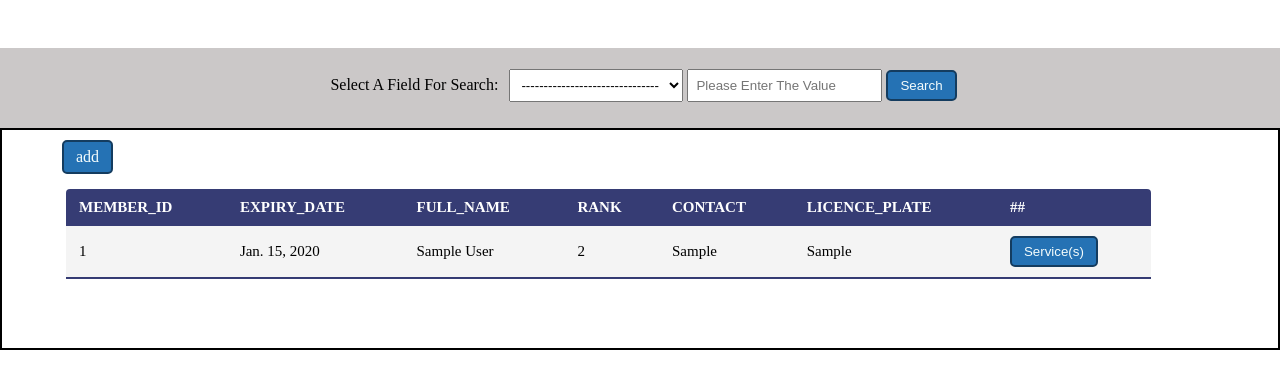
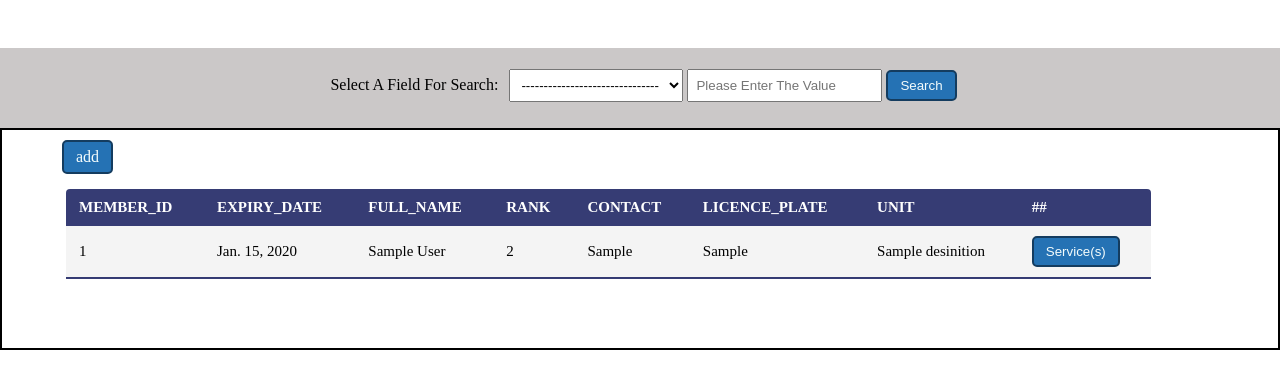
Before and after one commit to Kamal58634/Visitors, a Django app: page / in a window 1280 px wide. Shown: the part 120-509 px from the top of the page. Run offline with Django 4.2, Linux system fonts and the light colour scheme; tables that the repository leaves empty hold one stand-in row (values such as "Sample post").

Commit message:
change unit field in millitary model

```diff
--- a/visitors/forms.py
+++ b/visitors/forms.py
@@ -21,7 +21,7 @@ class VisitInformationForm(forms.ModelForm):
 
         class Meta:
                 model=Visit_Information
-                fields=('gate','desination','unit','tag_no')
+                fields=('gate','desination','tag_no')
 
 class TypeOfServicesPartialForm(forms.Form):
         type=forms.IntegerField()
--- a/visitors/models.py
+++ b/visitors/models.py
@@ -13,6 +13,7 @@ class MilitiryMember(models.Model):
     contact=models.CharField(max_length=11)
     created=models.DateTimeField(auto_now_add=True,null=True,blank=True)
     licence_plate=models.CharField(null=True,blank=True,max_length=6)
+    unit=models.ForeignKey('Desinition',blank=True, null=True,on_delete=models.CASCADE,related_name='desinition_u')
     active=models.BooleanField(default=True)
 
     def __str__(self):
@@ -55,7 +56,6 @@ class Visit_Information(models.Model):
     visitor=models.ManyToManyField(Visitor,related_name='visitors')
     gate=models.CharField(max_length=200,choices=Gates)
     desination=models.ForeignKey(Desinition,on_delete=models.CASCADE,related_name='desinition_d')
-    unit=models.ForeignKey(Desinition,blank=True, null=True,on_delete=models.CASCADE,related_name='desinition_u')
     returnd=models.BooleanField(default=False)
     issue_time=models.DateTimeField()#default=timezone.now
     updated=models.DateTimeField(auto_now=True)
--- a/visitors/templates/visitors/create_military.html
+++ b/visitors/templates/visitors/create_military.html
@@ -25,6 +25,9 @@
              <tr>
               <td><label for=""> licence_plate:</label></td><td>{{form.licence_plate}}</td>
             </tr>
+            <tr>
+              <td><label for=""> Unit:</label></td><td>{{form.unit}}</td>
+            </tr>
 
         </table>
         <div style="display: flex; justify-content: center; margin-top: 10px;">
--- a/visitors/templates/visitors/militiryinfo.html
+++ b/visitors/templates/visitors/militiryinfo.html
@@ -15,7 +15,9 @@
                             {% for col in field_name %}
                                 <td>{{col}}</td>
                             {% endfor %}
-
+                            <th scope="col" >
+                                Unit
+                            </th>
                             <th scope="col" >
                                 ##
                             </th>
@@ -51,9 +53,15 @@
                                             {{military.contact}}
                                         </p>
                                     </td>
+
                                     <td >
                                         <p >
                                             {{military.licence_plate}}
+                                        </p>
+                                    </td>
+                                    <td >
+                                        <p >
+                                            {{military.unit}}
                                         </p>
                                     </td>
                                     <!-- <td class="px-5 py-5 text-sm bg-white border-b border-gray-200">
--- a/visitors/views.py
+++ b/visitors/views.py
@@ -3,7 +3,7 @@ from django.urls import reverse
 from django.views import View
 from django.shortcuts import render,get_list_or_404,redirect,get_object_or_404
 from .forms import MilitiryInfoForm,VisitInformationForm
-from .models import MilitiryMember,Visit_Information,Visitor,SericeType
+from .models import MilitiryMember,Visit_Information,Visitor,SericeType,Desinition
 from django.contrib import messages
 from django.http import JsonResponse
 import datetime
@@ -24,6 +24,7 @@ class ListMilitryView(View):
 
     def get(self,request):
         military=MilitiryMember.objects.all()
+
         serviceType=SericeType.objects.all()
 
         return render(request,'visitors/militiryinfo.html',{'militiries':military,'field_name':self.field_name,'serviceType':serviceType})
@@ -46,6 +47,7 @@ class CreateMilitaryView(View):
     class_form=MilitiryInfoForm
     def get(self,request):
         form=self.class_form
+        print(form)
         return render(request,'visitors/create_military.html',{"form":form})
 
     def post(self,request):
@@ -54,14 +56,16 @@ class CreateMilitaryView(View):
         if form.is_valid():
             cd=form.cleaned_data
             user = request.user.id
-            # print('%'*45)
-            # print(user_id)
+            print('%'*45)
+            print(cd['unit'])
+            unitEnd=Desinition.objects.get(name=cd['unit'])
             MilitiryMember.objects.create(user_id=user,member_id=cd['member_id'],
                                             full_name=cd['full_name'],
                                             expiry_date=cd['expiry_date'],
                                             rank=cd['rank'],
                                             contact=cd['contact'],
-                                            licence_plate=cd['licence_plate'])
+                                            licence_plate=cd['licence_plate'],
+                                            unit=unitEnd)
             return redirect('visitors:militaryinfo')
 
         messages.error(request,'There is an error','error')
@@ -177,7 +181,6 @@ class AddMilitaryVisitorsView(View):
                             visit_info =Visit_Information.objects.create(gate=cd['gate'],
                                     desination_id=desination_value.id ,
                                     # desination=desination_value,
-                                    unit=cd['unit'],
                                     issue_time=current_date,
                                     militiry_member=military_member,
                                     user=user_id,
```
Also changed, not shown: visitors/templates/visitors/add_military_visitors.html (+9 -0 lines), visitors/migrations/0003_remove_visit_information_unit_militirymember_unit_and_more.py (added).
